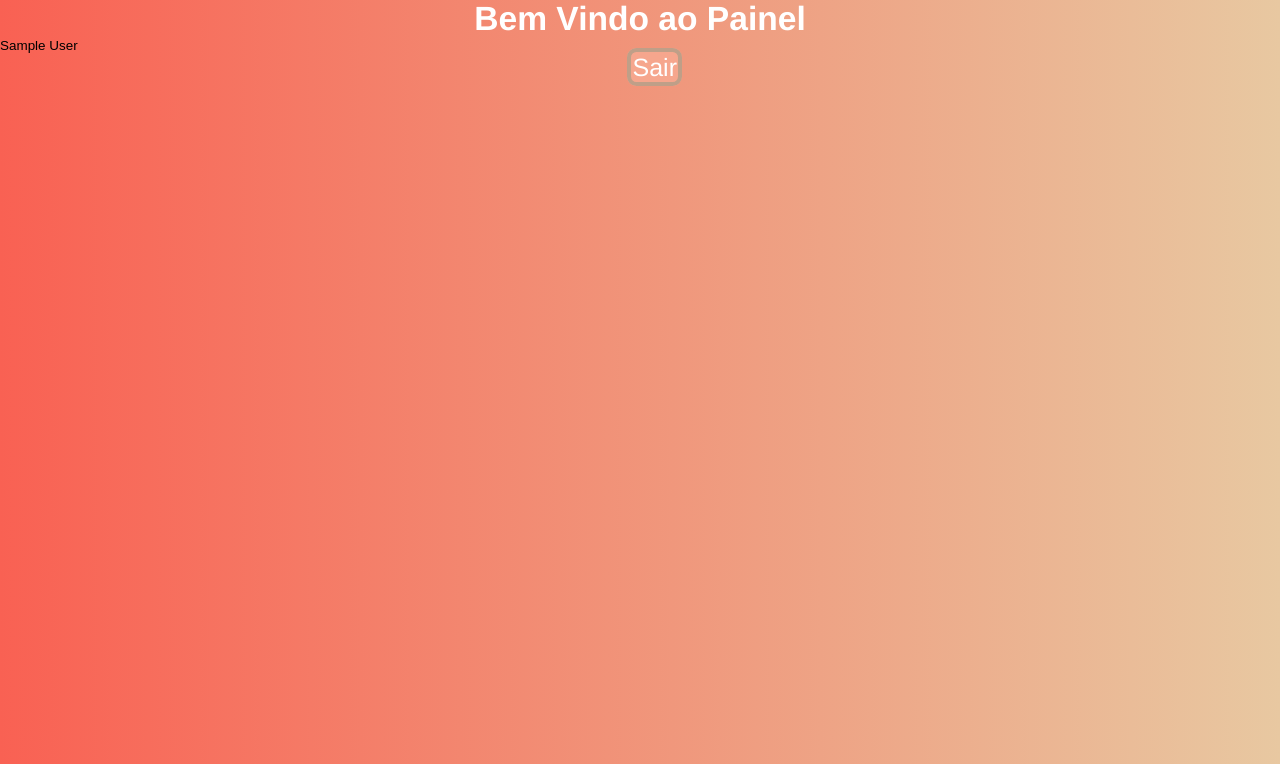
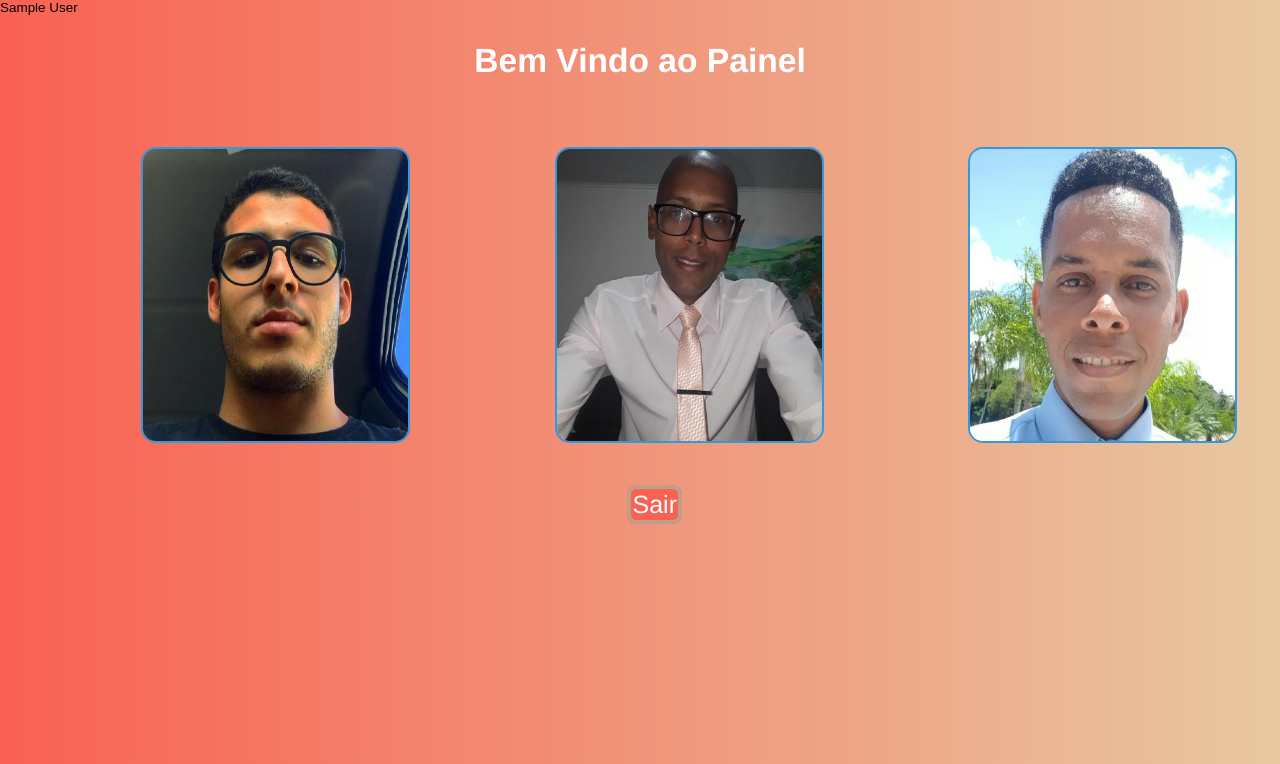
Before and after one commit to EnricoBrasil/cliente-ServidorPHP, a PHP site: page /View/painel.php in a window 1280 px wide. Shown: the top 764 px of the page. Run offline with PHP 8.4, Linux system fonts and the light colour scheme; the visitor is signed in with stand-in values (Sample User, id 1).

Commit message:
style: painel.php

```diff
--- a/View/css/style.css
+++ b/View/css/style.css
@@ -19,6 +19,7 @@ body{
 }
 
 h1 {
+    margin-top: 2rem;
     text-align: center;
     font-family: 'Franklin Gothic Medium', 'Arial Narrow', Arial, sans-serif;
     color: white;
@@ -104,10 +105,9 @@ label {
 a{
     width: 40%;
     height: 3rem;
-    margin-top: -10rem;
     margin-left: 49%;
     border-radius: .7rem;
-    background-color: #f6a68d;
+    background-color: #f96153;
     color: white;
     border: 4px solid #bf9f88;
     font-size: 25px;
@@ -118,8 +118,23 @@ a{
 }
 a:hover {
     cursor: pointer;
-    background-color: #f6a68d;
+    background-color: #f96153;
     border: 4px solid white;
     transition: 0.7s;
     transform: scale(1.04);
 }
+img {
+    width: 20rem;
+    height: 22rem;
+    margin-bottom: .0rem;
+    margin-top: 5rem;
+    margin-left: 10.5rem;
+    border: 2px solid #3498db;
+    border-radius: 15px;
+
+}
+img:hover{
+    transition: 0.7s;
+    transform: scalex(-1);
+    border: 2px solid #3498db;
+}
--- a/View/painel.php
+++ b/View/painel.php
@@ -2,6 +2,7 @@
 
 include('../controller/protect.php');
 ?>
+<?php echo $_SESSION['name']; ?>
 
 <!DOCTYPE html>
 <html lang="en">
@@ -13,10 +14,11 @@ include('../controller/protect.php');
 </head>
 <body>
     <h1>Bem Vindo ao Painel</h1>
-    <?php echo $_SESSION['name']; ?>
+    <img src="img/enrico.jpeg">
+    <img src="img/fabio.jpeg">
+    <img src="img/everson.jpeg"><br><br><br><br>
 
     <p>
-
         <a href="../controller/logout.php">Sair</a>
     </p>
 </body>
```
Also changed, not shown: View/img/enrico.jpeg (added), View/img/everson.jpeg (added), View/img/fabio.jpeg (added).
